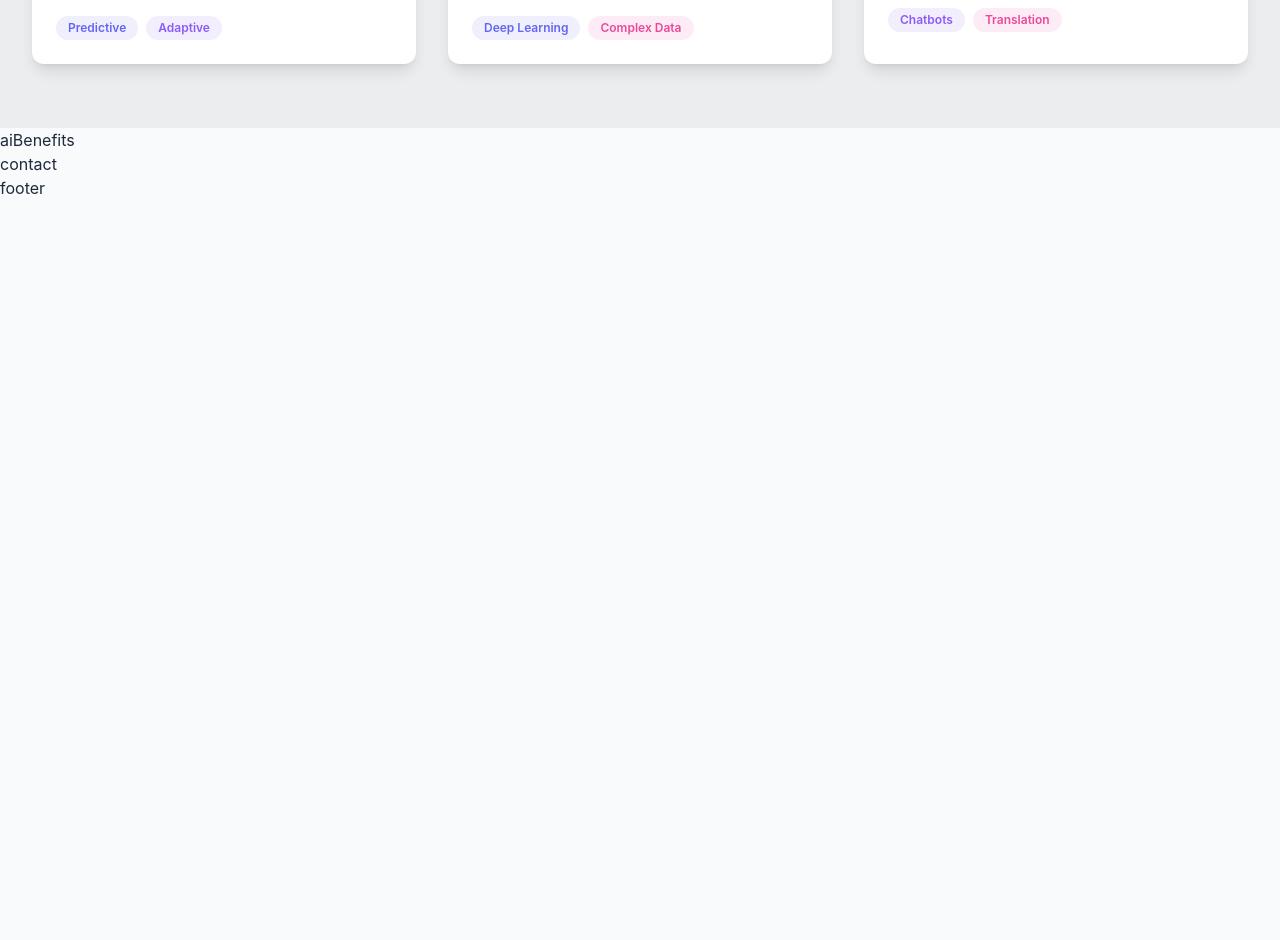
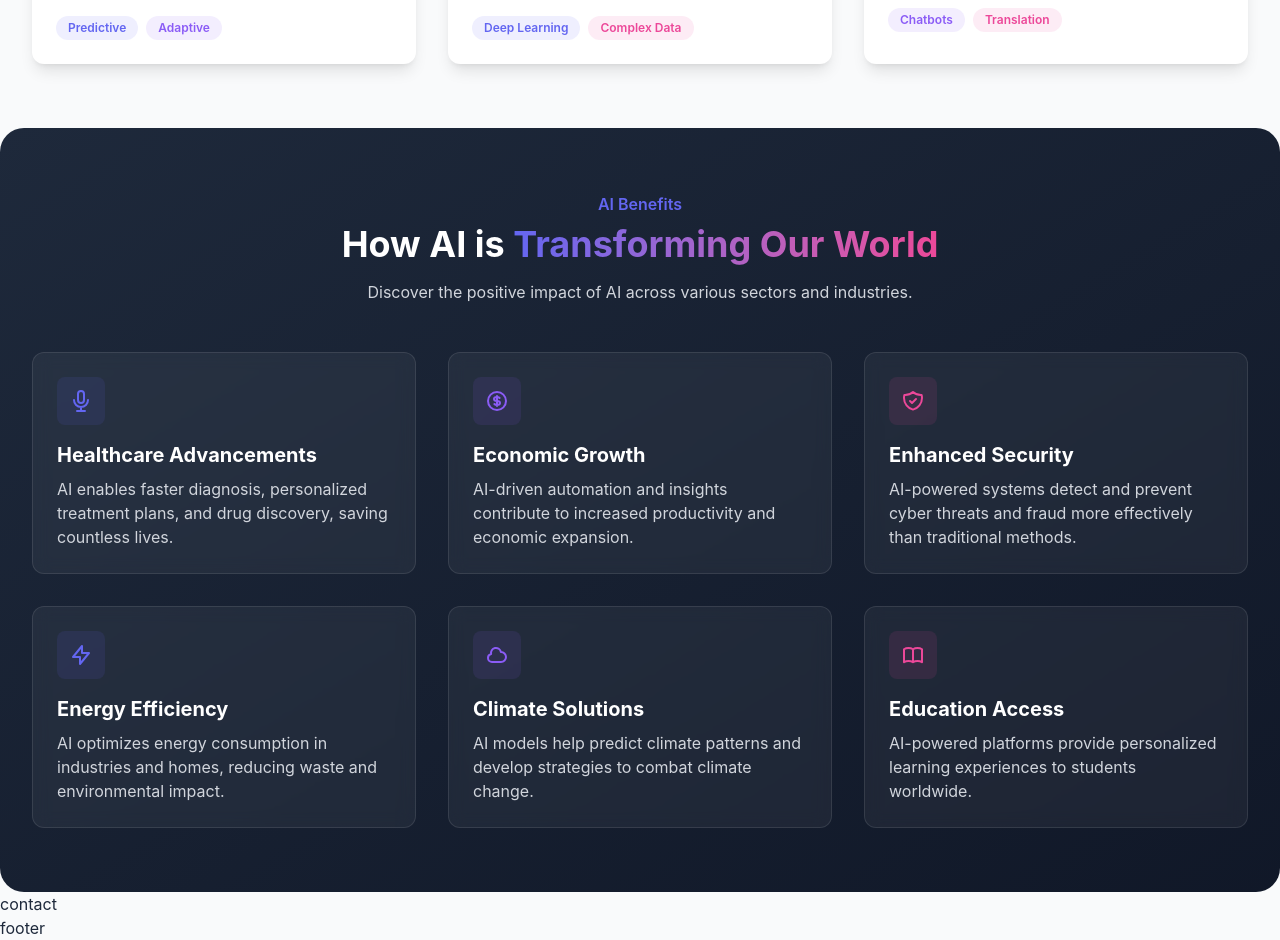
Before and after one commit to gigplus88/ai-rev, a React (Vite) app: page / in a window 1280 px wide. Shown: the part 1308-2248 px from the top of the page. Before the commit the page ends 1508 px from the top, so only its background shows below. Built offline with nearby package versions, Linux system fonts and the light colour scheme.

Commit message:
add ai benefits section

```diff
--- a/src/pages/aiBenefits.jsx
+++ b/src/pages/aiBenefits.jsx
@@ -1,9 +1,134 @@
 import React from 'react'
+const benefits = [
+    {
+      title: "Healthcare Advancements",
+      description:
+        "AI enables faster diagnosis, personalized treatment plans, and drug discovery, saving countless lives.",
+      icon: (
+        <svg xmlns="http://www.w3.org/2000/svg" className="h-6 w-6" fill="none" viewBox="0 0 24 24" stroke="currentColor">
+          <path
+            strokeLinecap="round"
+            strokeLinejoin="round"
+            strokeWidth="2"
+            d="M19 11a7 7 0 01-7 7m0 0a7 7 0 01-7-7m7 7v4m0 0H8m4 0h4m-4-8a3 3 0 01-3-3V5a3 3 0 116 0v6a3 3 0 01-3 3z"
+          />
+        </svg>
+      ),
+      color: "primary",
+    },
+    {
+      title: "Economic Growth",
+      description:
+        "AI-driven automation and insights contribute to increased productivity and economic expansion.",
+      icon: (
+        <svg xmlns="http://www.w3.org/2000/svg" className="h-6 w-6" fill="none" viewBox="0 0 24 24" stroke="currentColor">
+          <path
+            strokeLinecap="round"
+            strokeLinejoin="round"
+            strokeWidth="2"
+            d="M12 8c-1.657 0-3 .895-3 2s1.343 2 3 2 3 .895 3 2-1.343 2-3 2m0-8c1.11 0 2.08.402 2.599 1M12 8V7m0 1v8m0 0v1m0-1c-1.11 0-2.08-.402-2.599-1M21 12a9 9 0 11-18 0 9 9 0 0118 0z"
+          />
+        </svg>
+      ),
+      color: "secondary",
+    },
+    {
+      title: "Enhanced Security",
+      description:
+        "AI-powered systems detect and prevent cyber threats and fraud more effectively than traditional methods.",
+      icon: (
+        <svg xmlns="http://www.w3.org/2000/svg" className="h-6 w-6" fill="none" viewBox="0 0 24 24" stroke="currentColor">
+          <path
+            strokeLinecap="round"
+            strokeLinejoin="round"
+            strokeWidth="2"
+            d="M9 12l2 2 4-4m5.618-4.016A11.955 11.955 0 0112 2.944a11.955 11.955 0 01-8.618 3.04A12.02 12.02 0 003 9c0 5.591 3.824 10.29 9 11.622 5.176-1.332 9-6.03 9-11.622 0-1.042-.133-2.052-.382-3.016z"
+          />
+        </svg>
+      ),
+      color: "accent",
+    },
+    {
+      title: "Energy Efficiency",
+      description:
+        "AI optimizes energy consumption in industries and homes, reducing waste and environmental impact.",
+      icon: (
+        <svg xmlns="http://www.w3.org/2000/svg" className="h-6 w-6" fill="none" viewBox="0 0 24 24" stroke="currentColor">
+          <path strokeLinecap="round" strokeLinejoin="round" strokeWidth="2" d="M13 10V3L4 14h7v7l9-11h-7z" />
+        </svg>
+      ),
+      color: "primary",
+    },
+    {
+      title: "Climate Solutions",
+      description:
+        "AI models help predict climate patterns and develop strategies to combat climate change.",
+      icon: (
+        <svg xmlns="http://www.w3.org/2000/svg" className="h-6 w-6" fill="none" viewBox="0 0 24 24" stroke="currentColor">
+          <path
+            strokeLinecap="round"
+            strokeLinejoin="round"
+            strokeWidth="2"
+            d="M3 15a4 4 0 004 4h9a5 5 0 10-.1-9.999 5.002 5.002 0 10-9.78 2.096A4.001 4.001 0 003 15z"
+          />
+        </svg>
+      ),
+      color: "secondary",
+    },
+    {
+      title: "Education Access",
+      description:
+        "AI-powered platforms provide personalized learning experiences to students worldwide.",
+      icon: (
+        <svg xmlns="http://www.w3.org/2000/svg" className="h-6 w-6" fill="none" viewBox="0 0 24 24" stroke="currentColor">
+          <path
+            strokeLinecap="round"
+            strokeLinejoin="round"
+            strokeWidth="2"
+            d="M12 6.253v13m0-13C10.832 5.477 9.246 5 7.5 5S4.168 5.477 3 6.253v13C4.168 18.477 5.754 18 7.5 18s3.332.477 4.5 1.253m0-13C13.168 5.477 14.754 5 16.5 5c1.747 0 3.332.477 4.5 1.253v13C19.832 18.477 18.247 18 16.5 18c-1.746 0-3.332.477-4.5 1.253"
+          />
+        </svg>
+      ),
+      color: "accent",
+    },
+  ];
+
+  const colorClasses = {
+    primary: "bg-primary/10 text-primary",
+    secondary: "bg-secondary/10 text-secondary",
+    accent: "bg-accent/10 text-accent",
+  };
 
 export default function AiBenefits() {
   return (
-    <div>
-      <div>aiBenefits</div>
-    </div>
+     <section
+    className='app-container py-16 bg-gradient-to-br from-dark to-gray-900 rounded-3xl text-white'
+    id='ai-benefits'
+    >
+       <div className="text-center mb-12">
+        <span className="section-subheader">AI Benefits</span>
+        <h2 className="section-header">
+          How AI is {" "}
+          <span className="gradient-text">
+            Transforming Our World
+          </span>
+        </h2>
+        <p className="section-description text-gray-300">
+          Discover the positive impact of AI across various sectors and industries.
+        </p>
+      </div>
+
+      <div className="grid grid-cols-1 md:grid-cols-2 lg:grid-cols-3 gap-8">
+        {benefits.map((benefit, i) => (
+          <div key={i} className="benefit-card">
+            <div className={`benefit-card-icon ${colorClasses[benefit.color]}`}>
+              {benefit.icon}
+            </div>
+            <h3 className="text-xl font-bold text-white">{benefit.title}</h3>
+            <p className="mt-2 text-gray-300">{benefit.description}</p>
+          </div>
+        ))}
+      </div>
+    </section>
   )
 }
--- a/src/pages/aiTypes.jsx
+++ b/src/pages/aiTypes.jsx
@@ -52,7 +52,7 @@
   };
 export default function AiTypes() {
   return (
-   <section id='types' className='app-container py-16 bg-black/5 dark:bg-black/10'>
+   <section id='ai-types' className='app-container py-16  dark:bg-black/10'>
         <div className="text-center mb-12">
         <span className="section-subheader">AI Technologies</span>
         <h2 className="section-header">
```
